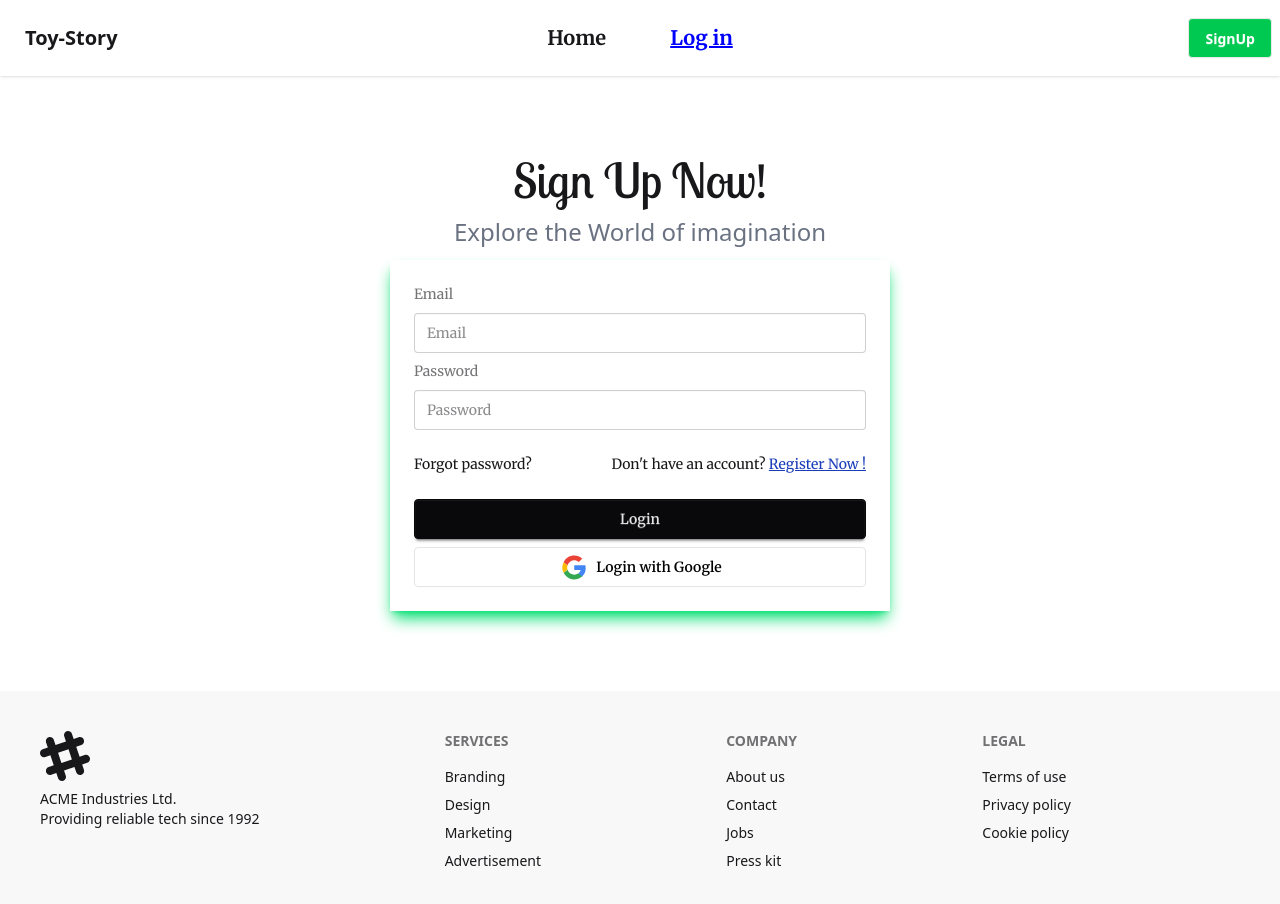
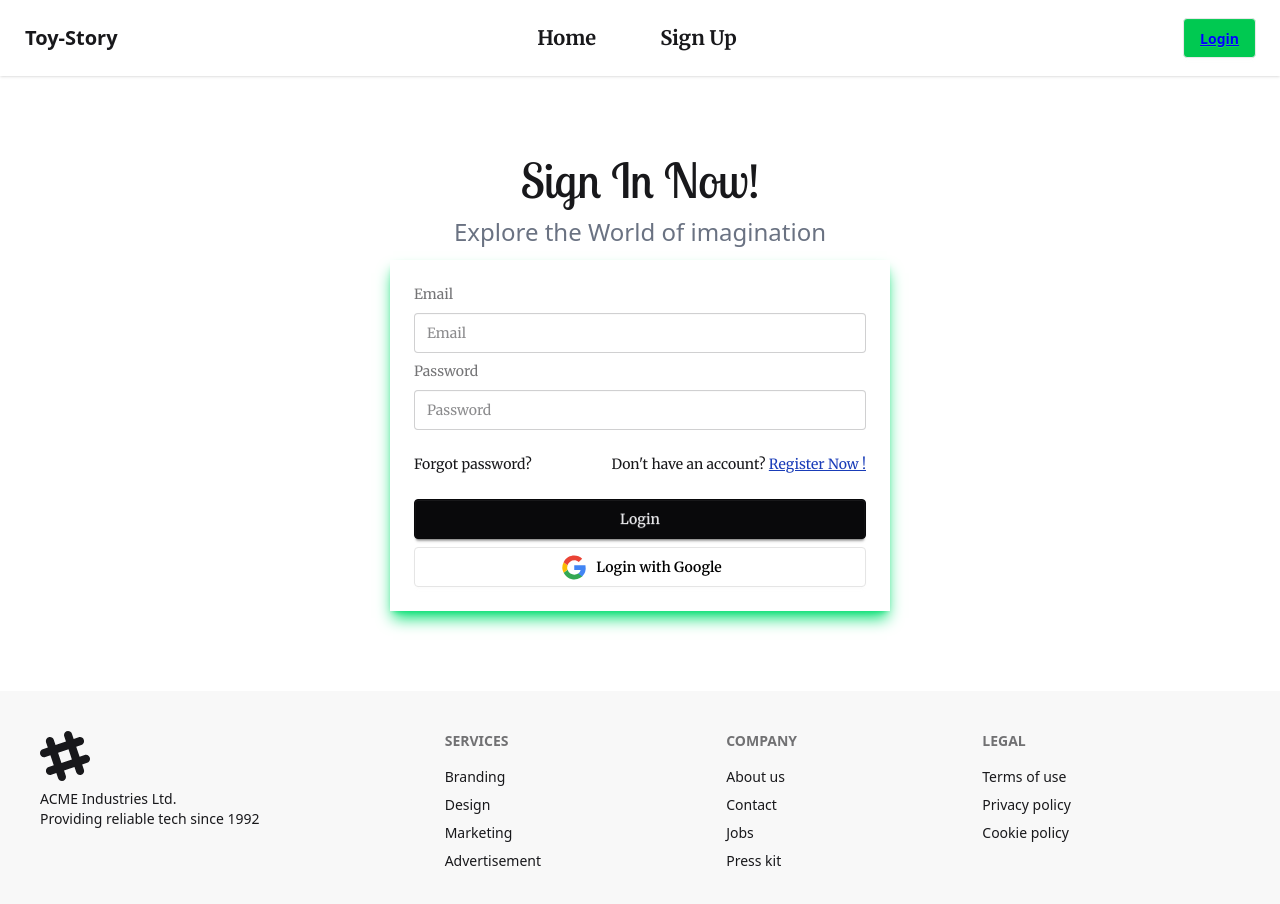
Before and after one commit to Atikur1997/toyShop, a React (Vite) app: page /login in a window 1280 px wide. Shown: the top 904 px of the page. Built offline with nearby package versions, Linux system fonts and the light colour scheme; no server answers.

Commit message:
signup and image of user done

```diff
--- a/package.json
+++ b/package.json
@@ -11,8 +11,10 @@
   },
   "dependencies": {
     "@tailwindcss/vite": "^4.1.16",
+    "firebase": "^12.4.0",
     "react": "^19.1.1",
     "react-dom": "^19.1.1",
+    "react-icons": "^5.5.0",
     "react-router": "^7.9.4",
     "tailwindcss": "^4.1.16"
   },
--- a/src/Components/NavBar/Navbar.jsx
+++ b/src/Components/NavBar/Navbar.jsx
@@ -1,11 +1,29 @@
-import React from 'react';
+import React, { use } from 'react';
 import { NavLink } from 'react-router';
+import { AuthContext } from '../../Provider/AuthProvider';
+import { CgProfile } from "react-icons/cg";
+import { signOut } from 'firebase/auth';
+
 const links = <>
     <NavLink to="/" className="hover:bg-pink-300 hover:text-white py-2 rounded-lg px-3 duration-[1s]">Home</NavLink>
-    <NavLink to="/login" className="hover:bg-pink-300 hover:text-white py-2 rounded-lg px-3 duration-[1s]">Log in</NavLink>
+    <NavLink to="/registration" className="hover:bg-pink-300 hover:text-white py-2 rounded-lg px-3 duration-[1s]">Sign Up</NavLink>
 
 </>
 const Navbar = () => {
+
+    const { user, logout } = use(AuthContext)
+
+    const handleLogout = () => {
+        logout()
+            .then(() => {
+
+             })
+            .catch((error) => {
+                console.log(error.message);
+            });
+
+    }
+
     return (
         <div>
             <div className="navbar bg-base-100 shadow-sm">
@@ -37,8 +55,27 @@ const Navbar = () => {
 
 
                 </div>
-                <div className="navbar-end">
-                    <NavLink to="/registration" className="btn bg-green-500 text-white">SignUp</NavLink>
+                <div className="navbar-end px-4">
+                    {user ? (
+
+                        <div className="flex items-center gap-4 tooltip">
+                            <span className="text-lg font-medium flex items-center gap-5 merriweather tooltip tooltip-bottom" data-tip={`welcome  ${user.displayName || user.email}!`}>
+                                {user.photoURL ? <img className='w-10 h-10 rounded-full mr-2' src={user.photoURL} alt="User Profile" /> : <CgProfile className='w-[50px] h-[40px]' />}
+
+                            </span>
+                            <button
+                                onClick={handleLogout}
+                                className="btn bg-red-500 text-white hover:bg-red-600"
+                            >
+                                Logout
+                            </button>
+                        </div>
+                    ) : (
+
+                        <NavLink to="/login" className="btn bg-green-500 text-white">
+                            Login
+                        </NavLink>
+                    )}
                 </div>
             </div>
         </div >
--- a/src/Components/Pages/Home/Registration/Registration.jsx
+++ b/src/Components/Pages/Home/Registration/Registration.jsx
@@ -1,27 +1,76 @@
-import React from 'react';
+import React, { useContext } from 'react';
+import { AuthContext } from '../../../../Provider/AuthProvider';
+import { updateProfile } from 'firebase/auth';
+import { useNavigate } from 'react-router';
 
 const Registration = () => {
+    const { createUser, setUser } = useContext(AuthContext);
+    const navigate = useNavigate();
+
+    const handleRegister = (event) => {
+        event.preventDefault();
+        const form = event.target;
+        const name = form.name.value;
+        const email = form.email.value;
+        const password = form.password.value;
+
+        createUser(email, password)
+            .then((result) => {
+                const user = result.user;
+                return updateProfile(user, { displayName: name }).then(() => {
+
+                    setUser({ ...user, displayName: name });
+                });
+            })
+            .then(() => {
+                navigate('/');
+            })
+            .catch((error) => {
+                console.log(error.message);
+            });
+    };
+
+
+
     return (
-        <div className='py-20'>
-            <h1 className='lobster text-5xl text-center'>Sign Up Now!</h1>
-            <p className='text-gray-500 text-center text-2xl py-3'>Explore the World of imagination</p>
-            <div className=' text-center'>
-                <form>
-                    <div className="card-body max-w-[500px] mx-auto merriweather shadow-lg shadow-green-400 ">
+        <div className="py-20">
+            <h1 className="lobster text-5xl text-center">Sign Up Now!</h1>
+            <p className="text-gray-500 text-center text-2xl py-3">
+                Explore the World of imagination
+            </p>
+            <div className="text-center">
+                <form onSubmit={handleRegister}>
+                    <div className="card-body max-w-[500px] mx-auto merriweather shadow-lg shadow-green-400">
+                        <label className="label">Name</label>
+                        <input
+                            type="text"
+                            className="input w-full"
+                            placeholder="Enter your Name"
+                            name="name"
+                            required
+                        />
 
-                        <label className="label">Name</label>
-                        <input type="text" className="input w-full" placeholder="Enter your Name" name='name' required />
                         <label className="label">Email</label>
-                        <input type="email" className="input w-full" placeholder="Email" name='email' />
+                        <input
+                            type="email"
+                            className="input w-full"
+                            placeholder="Email"
+                            name="email"
+                            required
+                        />
+
                         <label className="label">Password</label>
-                        <input type="password" className="input w-full" placeholder="Password" name='password' />
+                        <input
+                            type="password"
+                            className="input w-full"
+                            placeholder="Password"
+                            name="password"
+                            required
+                        />
 
-                        <button className="btn btn-neutral mt-4 hover:bg-green-500 hover:border-0">Register</button>
-                        <button className="btn bg-white text-black border-[#e5e5e5] hover:bg-green-500">
-                            <svg aria-label="Google logo" width="32" height="45" xmlns="http://www.w3.org/2000/svg" viewBox="0 0 512 512"><g><path d="m0 0H512V512H0" fill="#fff"></path><path fill="#34a853" d="M153 292c30 82 118 95 171 60h62v48A192 192 0 0190 341"></path><path fill="#4285f4" d="m386 400a140 175 0 0053-179H260v74h102q-7 37-38 57"></path><path fill="#fbbc02" d="m90 341a208 200 0 010-171l63 49q-12 37 0 73"></path><path fill="#ea4335" d="m153 219c22-69 116-109 179-50l55-54c-78-75-230-72-297 55 "></path></g></svg>
-                            Register with Google
+                        <button className="btn btn-neutral mt-4 hover:bg-green-500 hover:border-0">
+                            Register
                         </button>
-
                     </div>
                 </form>
             </div>
--- a/src/Components/Pages/Login/Login.jsx
+++ b/src/Components/Pages/Login/Login.jsx
@@ -5,7 +5,7 @@ const Login = () => {
     return (
         <div>
             <div className='py-20'>
-                <h1 className='lobster text-5xl text-center'>Sign Up Now!</h1>
+                <h1 className='lobster text-5xl text-center'>Sign In Now!</h1>
                 <p className='text-gray-500 text-center text-2xl py-3'>Explore the World of imagination</p>
                 <div className=' text-center'>
                     <form>
--- a/src/Firebase/Firebase.config.js
+++ b/src/Firebase/Firebase.config.js
@@ -0,0 +1,18 @@
+ // Import the functions you need from the SDKs you need
+import { initializeApp } from "firebase/app";
+// TODO: Add SDKs for Firebase products that you want to use
+// https://firebase.google.com/docs/web/setup#available-libraries
+
+// Your web app's Firebase configuration
+const firebaseConfig = {
+  apiKey: "AIzaSyA--T9HBVLv2h131KdRe2tohClLd1A3xwU",
+  authDomain: "toyapp-753fd.firebaseapp.com",
+  projectId: "toyapp-753fd",
+  storageBucket: "toyapp-753fd.firebasestorage.app",
+  messagingSenderId: "156577419539",
+  appId: "1:156577419539:web:74706d8e211622825fcae6"
+};
+
+// Initialize Firebase
+const app = initializeApp(firebaseConfig);
+export default app;
--- /dev/null
+++ b/src/Provider/AuthProvider.jsx
@@ -0,0 +1,45 @@
+import React, { createContext, useEffect, useState, } from 'react';
+import { createUserWithEmailAndPassword, getAuth, onAuthStateChanged, signOut } from "firebase/auth";
+import app from '../Firebase/Firebase.config';
+
+
+export const AuthContext = createContext();
+
+const AuthProvider = ({ children }) => {
+    const auth = getAuth(app);
+
+    const [user, setUser] = useState(null);
+
+    const logout = () => {
+        return signOut(auth);
+    }
+
+    const createUser = (email, password) => {
+        return createUserWithEmailAndPassword(auth, email, password)
+
+    }
+
+    useEffect(() => {
+        const unsubscribe = onAuthStateChanged(auth, (currentUser) => {
+            setUser(currentUser);
+        });
+        return () => {
+            unsubscribe();
+        }
+    }, []);
+
+    const authData = {
+        user,
+        setUser,
+        createUser,
+        logout,
+    }
+
+
+
+    return <AuthContext value={authData}>
+        {children}
+    </AuthContext>
+}
+
+export default AuthProvider;
--- a/src/main.jsx
+++ b/src/main.jsx
@@ -4,9 +4,12 @@ import './index.css'
 
 import { RouterProvider } from "react-router/dom";
 import { router } from './Components/Routes/Route';
+import AuthProvider from './Provider/AuthProvider';
 
 createRoot(document.getElementById('root')).render(
   <StrictMode>
-    <RouterProvider router={router}></RouterProvider>
+    <AuthProvider>
+      <RouterProvider router={router}></RouterProvider>
+    </AuthProvider>
   </StrictMode>,
 )
```
Also changed, not shown: 1 other file (tests, documents, lock files or other folders).
